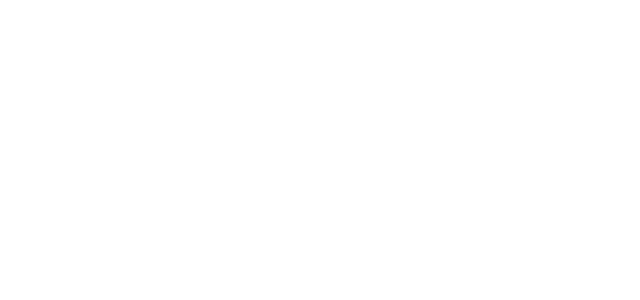
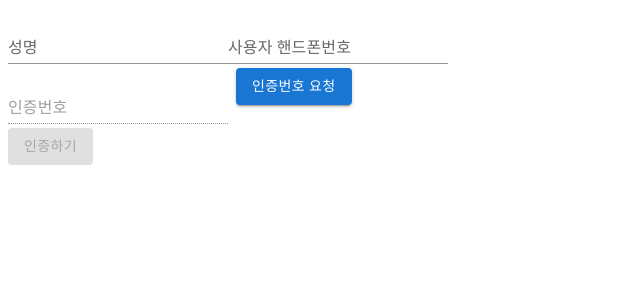
Before and after one commit to SongChangseok/mui-test, a React (Create React App) app: page /login.view in a window 1280 px wide. Shown: the top 300 px of the page, without its empty margins (0-640 px from the left). Built offline with nearby package versions, Linux system fonts and the light colour scheme; the HTML template or start-up script is replaced by a standard one.

Commit message:
SmsAuthAddr 추가

```diff
--- a/src/Home.js
+++ b/src/Home.js
@@ -10,6 +10,7 @@
         <Link to="/noticeList">공지사항</Link>
         <Link to="/contextTest">Context Test</Link>
         <Link to="/reackHookFormTest">ReackHookForm Test</Link>
+        <Link to="/Join/smsAuthAddr.view">SmsAuthAddr</Link>
       </nav>
     </div>
   );
--- a/src/MuiRouter.js
+++ b/src/MuiRouter.js
@@ -5,9 +5,9 @@
 import NoticeList from "./NoticeList";
 import ErrorBoundary from "./error/ErrorBoundary";
 import { BackdropLoading } from "./common/Loading";
-import ContextTestPage from "./Test/ContextTestPage";
 import { PopupProvider } from "./popup/PopupProvider";
 import ReackHookFormTest from "./Test/reactHookForm/ReactHookFormTest";
+import SmsAuthAddr from "./join/SmsAuthAddr";
 
 export default function DataGridRouter() {
   return (
@@ -19,10 +19,7 @@
               <Route path="/" element={<Home />} />
               <Route path="/login.view" element={<Login />} />
               <Route path="/noticeList" element={<NoticeList />} />
-              <Route
-                path="/Join/smsAuthAddr.view"
-                element={<ContextTestPage />}
-              />
+              <Route path="/Join/smsAuthAddr.view" element={<SmsAuthAddr />} />
               <Route
                 path="/reackHookFormTest"
                 element={<ReackHookFormTest />}
--- /dev/null
+++ b/src/common/AuthNo.js
@@ -0,0 +1,122 @@
+import { Button } from "@mui/material";
+import React, { useEffect, useReducer, useState } from "react";
+import { useForm } from "react-hook-form";
+import { usePopup } from "../popup/PopupProvider";
+import { requestData, requestDataInForm } from "./Fetch";
+import Input from "./Input";
+import { Timer } from "./Timer";
+
+const AuthTimer = ({ isRunning = false, endTimer = (f) => f }) => {
+  const [info, setIsExpired] = useReducer((info, isExpired) => ({
+    isExpired,
+    message: isExpired
+      ? `유효시간을 초과하였습니다. 다시 인증 요청하여 주세요.`
+      : `인증번호가 발송되었습니다. 유효시간 `,
+  }));
+  const callback = () => {
+    endTimer();
+    setIsExpired(true);
+  };
+
+  useEffect(() => {
+    if (!isRunning) setIsExpired(false);
+  }, [isRunning]);
+
+  if (isRunning)
+    return info.isExpired ? (
+      <div>{info.message}</div>
+    ) : (
+      <div>
+        <span>{info.message}</span>
+        <Timer minutes={5} seconds={0} callback={callback} />
+      </div>
+    );
+  else return null;
+};
+
+export default function AuthNo({ form }) {
+  const [authNo, setAuthNo] = useState();
+  const authForm = useForm();
+  const { openPopup } = usePopup();
+
+  const requestAuthNo = async ({ cust_nm, hp_no }) => {
+    if (authNo) setAuthNo();
+
+    const body = {
+      cust_nm: cust_nm,
+      hp_no: hp_no,
+      gubun: "02",
+    };
+    const result = await requestData("/dstk/Login/reqeustSmsCode.do", { body });
+    if (!result.success) return openPopup({ message: result.data });
+    if (result.data.resultCode != "00")
+      return openPopup({ message: result.data.resultMessage });
+
+    setAuthNo(result.data.authNo);
+  };
+
+  const authenticate = async ({ auth_no }) => {
+    const reqAuth = {
+      acce_no: authNo,
+      acce_key: auth_no,
+    };
+    const result = await requestData("/dstk/Login/requestAuthWithKey.do", {
+      body: reqAuth,
+    });
+    if (!result.success) return openPopup({ message: result.data });
+    if (result.data.resultCode != "00")
+      return openPopup({ message: result.data.resultMessage });
+
+    requestLoginInfo(auth_no);
+  };
+
+  const requestLoginInfo = async (auth_no) => {
+    const { cust_nm, hp_no } = form.getValues();
+    const reqLogin = {
+      acce_no: authNo,
+      acce_key: auth_no,
+      cust_firm_nm: cust_nm,
+      tel: hp_no,
+    };
+    const loginInfo = await requestDataInForm("/dstk/login", {
+      body: reqLogin,
+    });
+    console.log(loginInfo);
+  };
+
+  const endTimer = () => setAuthNo();
+
+  useEffect(() => {
+    authForm.setValue("auth_no", null);
+  }, [authNo]);
+
+  return (
+    <>
+      <div>
+        <Input
+          name="auth_no"
+          label="인증번호"
+          type="number"
+          form={authForm}
+          options={{ required: true, maxLength: 6, disabled: !authNo }}
+        />
+        <Button
+          sx={{ marginLeft: 1 }}
+          variant="contained"
+          onClick={form.handleSubmit(requestAuthNo)}
+        >
+          {authNo ? "인증번호 재요청" : "인증번호 요청"}
+        </Button>
+      </div>
+      <AuthTimer isRunning={authNo} endTimer={endTimer} />
+      <Button
+        id="authNumSubmit"
+        variant="contained"
+        onClick={authForm.handleSubmit(authenticate)}
+        disabled={!authNo}
+      >
+        인증하기
+      </Button>
+    </>
+  );
+}
--- /dev/null
+++ b/src/join/SmsAuthAddr.js
@@ -0,0 +1,30 @@
+import {
+  Button,
+  FormControl,
+  FormControlLabel,
+  Radio,
+  RadioGroup,
+} from "@mui/material";
+import { Box } from "@mui/system";
+import React from "react";
+
+export default function SmsAuthAddr() {
+  return (
+    <Box>
+      <FormControl>
+        <RadioGroup>
+          <FormControlLabel value="test1" control={<Radio />} label="test1" />
+          <FormControlLabel value="test2" control={<Radio />} label="test2" />
+        </RadioGroup>
+      </FormControl>
+      <Box>
+        <Button id="closeBtn" variant="contained">
+          종료
+        </Button>
+        <Button id="joinBtn" variant="contained">
+          계속하기
+        </Button>
+      </Box>
+    </Box>
+  );
+}
--- a/src/login/Login.js
+++ b/src/login/Login.js
@@ -1,139 +1,30 @@
-// import { Button, TextField } from "@mui/material";
-// import { Box } from "@mui/system";
-// import React, { useEffect, useReducer, useState } from "react";
-// import { useForm } from "react-hook-form";
-// import ErrorBoundary from "../error/ErrorBoundary";
-// import { deleteHyphen } from "../common/function/function";
-// import { InputValidator } from "../custom/Validator";
-// import { usePopup } from "../popup/PopupProvider";
-// import "./Login.css";
-// import { Timer } from "../common/component/Timer";
+import React from "react";
+import { Box } from "@mui/material";
+import "../login/Login.css";
+import { useForm } from "react-hook-form";
+import Input from "../common/Input";
+import AuthNo from "../common/AuthNo";
 
-// const AuthTimer = ({ isRunning = false, endTimer = (f) => f }) => {
-//   const [info, setIsExpired] = useReducer((info, isExpired) => ({
-//     isExpired,
-//     message: isExpired
-//       ? `유효시간을 초과하였습니다. 다시 인증 요청하여 주세요.`
-//       : `인증번호가 발송되었습니다. 유효시간 `,
-//   }));
-//   const callback = () => {
-//     endTimer();
-//     setIsExpired(true);
-//   };
+export default function ReactHookFormTest() {
+  const userForm = useForm();
 
-//   useEffect(() => {
-//     if (!isRunning) setIsExpired(false);
-//   }, [isRunning]);
-
-//   if (isRunning)
-//     return info.isExpired ? (
-//       <div>{info.message}</div>
-//     ) : (
-//       <div>
-//         <span>{info.message}</span>
-//         <Timer minutes={0} seconds={5} callback={callback} />
-//       </div>
-//     );
-//   else return null;
-// };
-
-// export default function Login() {
-//   const { openPopup } = usePopup();
-//   const [authInfo, setAuthInfo] = useState();
-//   const [isTimerRunning, setIsTimerRunning] = useState(false);
-//   const { control: controlUser, handleSubmit: handleSubmitUser } = useForm();
-//   const { control: controlAuth, handleSubmit: handleSubmitAuth } = useForm();
-//   const authNumReqClick = async ({ cust_nm, hp_no }) => {
-//     if (isTimerRunning) setIsTimerRunning(false);
-
-//     let body = {
-//       cust_nm: cust_nm,
-//       hp_no: deleteHyphen(hp_no),
-//       gubun: "02",
-//     };
-
-//     let result = await fetch("/dstk/Login/reqeustSmsCode.do", {
-//       method: "POST",
-//       headers: {
-//         "Content-Type": "application/json; charset=utf-8",
-//       },
-//       body: JSON.stringify(body),
-//     });
-//     let json = await result.json();
-
-//     if (json.data.resultCode == "00") {
-//       setAuthInfo(json);
-//       setIsTimerRunning(true);
-//     } else {
-//       openPopup({ message: json.data.resultMessage });
-//     }
-//   };
-//   const endTimer = () => {
-//     setAuthInfo();
-//   };
-
-//   return (
-//     <ErrorBoundary>
-//       <Box>
-//         <InputValidator
-//           name="cust_nm"
-//           type="text"
-//           control={controlUser}
-//           renderProp={(props) => <TextField {...props} label="성명" />}
-//           rules={{ required: true }}
-//         />
-//         <InputValidator
-//           name="hp_no"
-//           type="tel"
-//           detailType="cellphone"
-//           control={controlUser}
-//           label="사용자 핸드폰번호"
-//           renderProp={(props) => <TextField {...props} />}
-//           rules={{
-//             required: true,
-//           }}
-//         />
-//         <div style={{ display: "flex", alignItems: "center" }}>
-//           <InputValidator
-//             name="auth_no"
-//             type="text"
-//             control={controlAuth}
-//             renderProp={(props) => (
-//               <TextField {...props} label="인증번호" disabled={!authInfo} />
-//             )}
-//             rules={{ required: true }}
-//           />
-//           <Button
-//             id="authNumReq"
-//             sx={{ marginLeft: 1 }}
-//             variant="contained"
-//             onClick={handleSubmitUser(authNumReqClick)}
-//           >
-//             {authInfo ? "인증번호 재요청" : "인증번호 요청"}
-//           </Button>
-//         </div>
-//         <AuthTimer isRunning={isTimerRunning} endTimer={endTimer} />
-//         <Button
-//           variant="contained"
-//           onClick={handleSubmitAuth(authNumReqClick)}
-//           disabled={!authInfo}
-//         >
-//           인증하기
-//         </Button>
-//         <Button
-//           onClick={() => {
-//             setIsTimerRunning(!isTimerRunning);
-//           }}
-//         >
-//           Test
-//         </Button>
-//       </Box>
-//     </ErrorBoundary>
-//   );
-// }
-
-import React from "react";
-
-export default function Login() {
-  return <></>;
+  return (
+    <Box>
+      <Input
+        name="cust_nm"
+        label="성명"
+        type="text"
+        form={userForm}
+        options={{ required: true }}
+      />
+      <Input
+        name="hp_no"
+        label="사용자 핸드폰번호"
+        type="tel"
+        form={userForm}
+        options={{ required: true, detailType: "cellphone" }}
+      />
+      <AuthNo form={userForm} />
+    </Box>
+  );
 }
```
